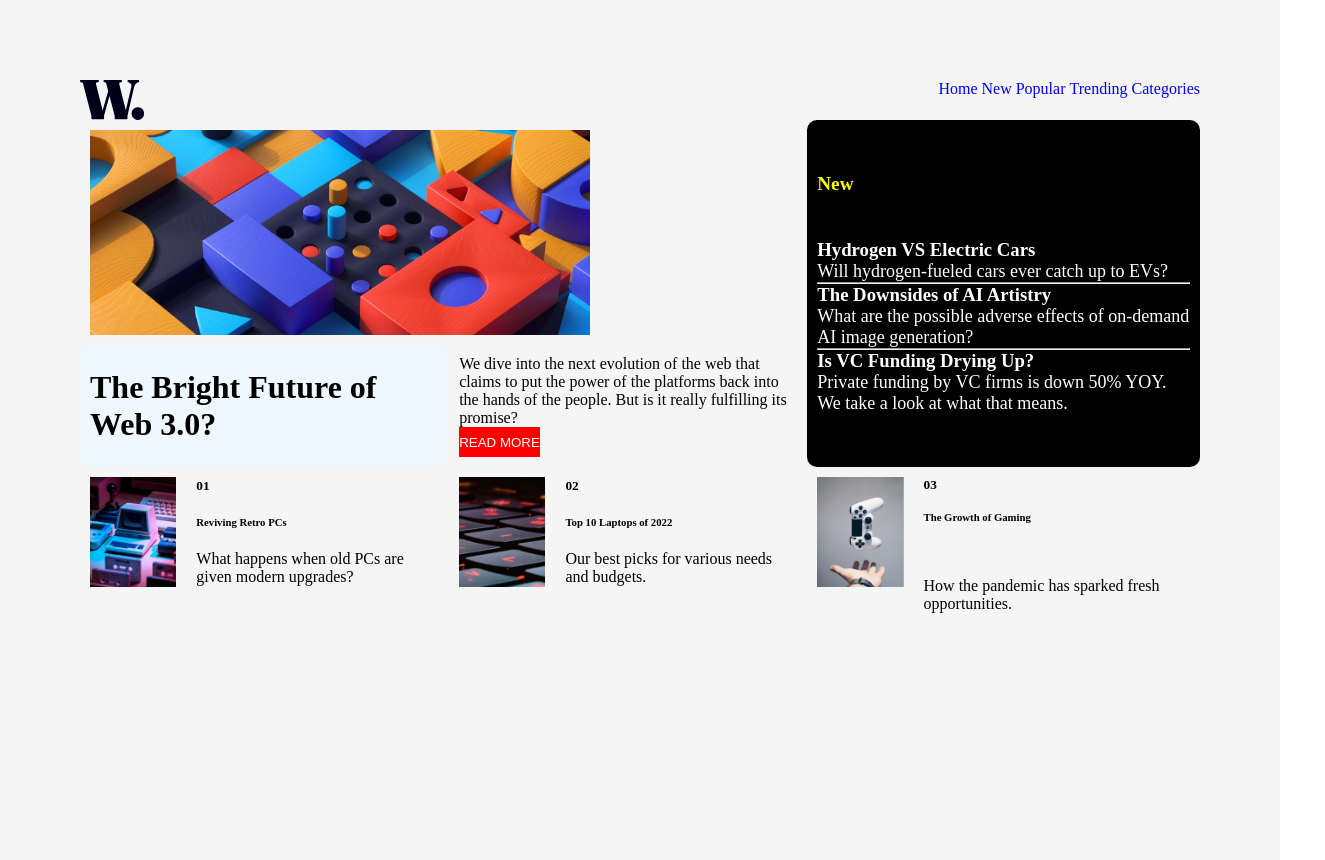
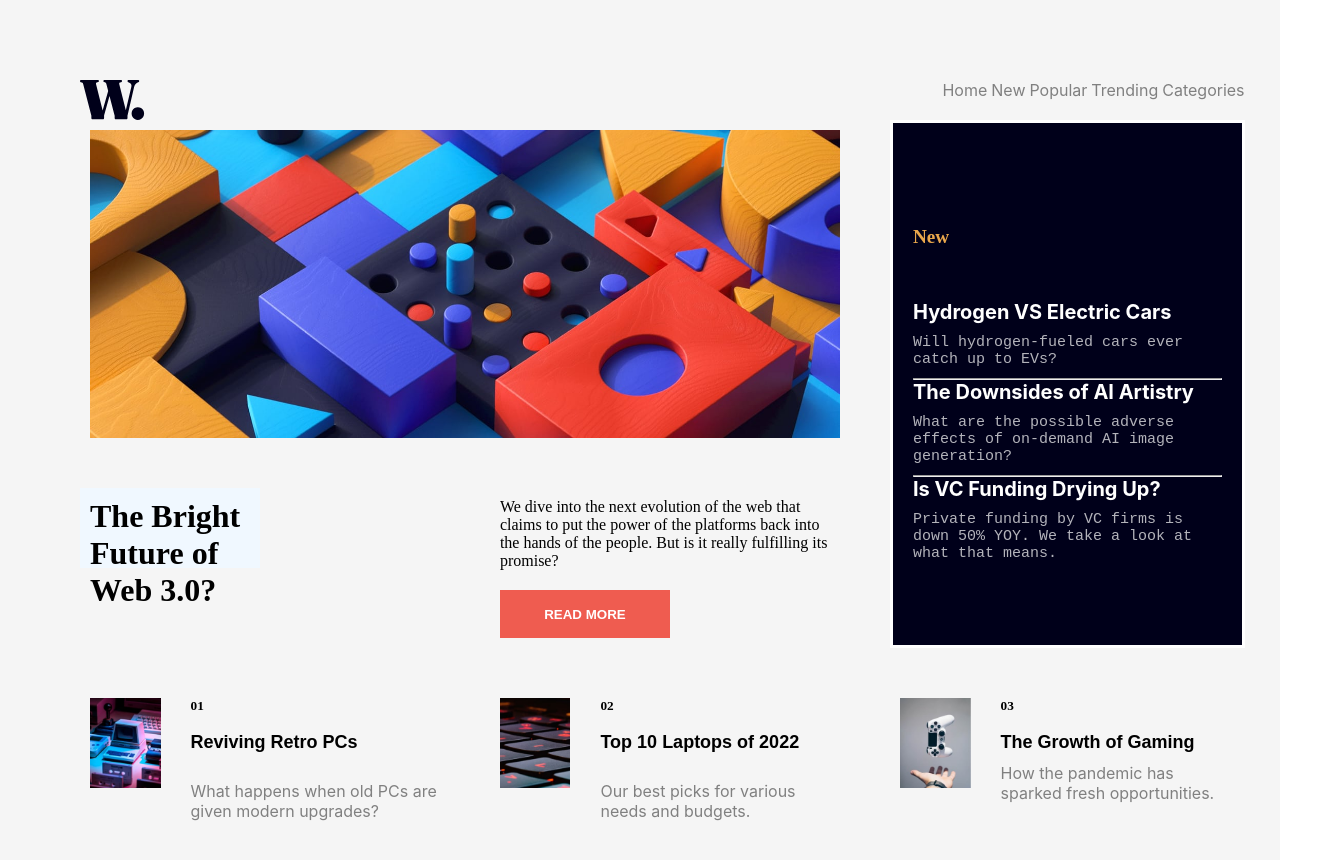
Before and after one commit to Kennedy-karuri/grid-practice, a plain HTML site: page index/blog.html in a window 1280 px wide. Shown: the whole page, 1325 px wide, since content can reach past the window. Drawn offline with Linux system fonts and the light colour scheme.

Commit message:
styled blogs.css

```diff
--- a/css/blogs.css
+++ b/css/blogs.css
@@ -1,6 +1,7 @@
 * {
-    padding: 0%;
-    margin: 0%;
+    margin: 0;
+    padding: 0;
+    box-sizing: border-box;
 }
 
 .container {
@@ -39,6 +40,11 @@
 .nav ul li a {
     list-style: none;
     text-decoration: none;
+    display: flex;
+    gap: 20px;
+    font-family: "Inter", Arial, san-serif;
+    float: right;
+    color: grey;
 
 
 }
@@ -61,9 +67,10 @@
         "three four two "
         "five six seven"
     ;
+    gap: 40px;
 }
 
-.one{
+.one {
 
     padding: 10px;
     grid-area: one;
@@ -72,49 +79,60 @@
     justify-content: space-evenly;
 }
 
-.two{
-
-    background-color: black;
-    color: white;
-    padding: 10px;
-    border-radius: 10px;
+.two {
+    border-style: solid;
     grid-area: two;
     display: flex;
     flex-direction: column;
     justify-content: space-evenly;
+    background: rgb(0, 0, 26);
+    color: white;
+    padding: 20px;
 }
 
-.two h1{
+.two h1 {
 
-    color: yellow;
+    color: rgb(234, 167, 76);
     font-size: larger;
     font-weight: bolder;
+    padding-top: 30px;
 }
 
-.two p{
-font-size: large;
+.two p {
+    padding: 10px 0px;
+    font-size: 15px;
+    color: rgb(255, 255, 255, 0.7);
+    font-family: monospace;
 
 }
 
-.three{
+.info h3 {
+    font-family: "Inter", Arial, san-serif;
+    font-weight: bolder;
+    font-size: 20px;
+}
+
+.three {
 
     background-color: aliceblue;
     color: black;
     padding: 10px;
-    border-radius: 10px;
     grid-area: three;
     display: flex;
     flex-direction: column;
     justify-content: space-evenly;
+    height: 80px;
+    width: 180px;
 }
 
-.three h2{
+.three h2 {
 
     font-size: xx-large;
     font-weight: bolder;
     size: 4cm;
 }
-.four{
+
+.four {
     padding: 10px;
     grid-area: four;
     display: flex;
@@ -122,48 +140,74 @@ font-size: large;
     justify-content: space-around;
 }
 
-.four button{
-    background-color: red;
-    size: 5cm;
+.four button {
+    margin-top: 20px;
+    width: 50%;
+    height: 6vh;
+    font-weight: bold;
     color: white;
     border: none;
-    height: 30px;
-    width: inherit;
+    text-transform: uppercase;
+    background: rgb(239, 92, 80);
 }
 
-.five{
-    grid-area:five;
+.five {
+    grid-area: five;
     padding: 10px;
     display: flex;
-    flex-direction:row;
+    flex-direction: row;
     height: 40%;
     gap: 20px;
 
 
 }
 
-.footer1{
+
+.footer1 {
     display: flex;
     flex-direction: column;
-   justify-content:space-around;
+    justify-content: space-around;
+    padding: 0px;
+    padding-left: 10px;
 
 }
 
-.six{
-    grid-area:six;
+.footer1 p {
+    font-family: "Inter", Arial, san-serif;
+    padding-top: 10px;
+    padding-bottom: 0px;
+    color: gray;
+}
+
+,
+.footer1 h5 {
+
+    font-family: "InterBold", Arial, san-serif;
+    color: rgb(39, 39, 39, 0.2);
+    padding-bottom: 10px;
+}
+
+.footer1 h6 {
+
+    font-family: "InterBold", Arial, san-serif;
+    font-size: large;
+}
+
+.six {
+    grid-area: six;
     padding: 10px;
     display: flex;
-    flex-direction:row;
+    flex-direction: row;
     height: 40%;
     gap: 20px;
 }
 
-.seven{
+.seven {
 
-    grid-area:seven;
+    grid-area: seven;
     padding: 10px;
     display: flex;
-    flex-direction:row;
+    flex-direction: row;
     height: 40%;
     gap: 20px;
 }
--- a/index/blog.html
+++ b/index/blog.html
@@ -35,7 +35,7 @@
             </div>
             <div class="gridcontainer">
                 <div class="one">
-                    <img src="../images/image-web-3-desktop.jpg" alt="" width="500px">
+                    <img src="../images/image-web-3-desktop.jpg" alt="" width="750px">
                 </div>
                 <div class="two">
                     <h1>New</h1>
@@ -93,7 +93,7 @@
                         <h5>03</h5>
                         <br>
                         <h6> The Growth of Gaming</h6>
-                        <br><br><br>
+
                         <p> How the pandemic has sparked fresh opportunities.</p>
 
                     </div>
```
Lines whose indentation alone changed are shown as unchanged.
